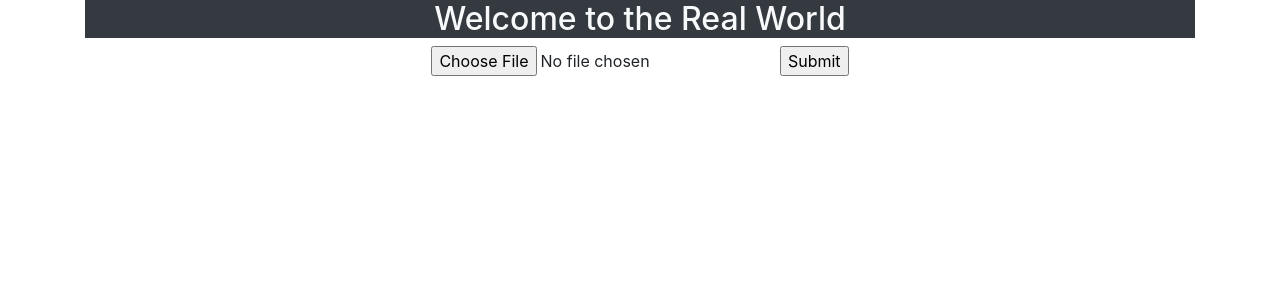
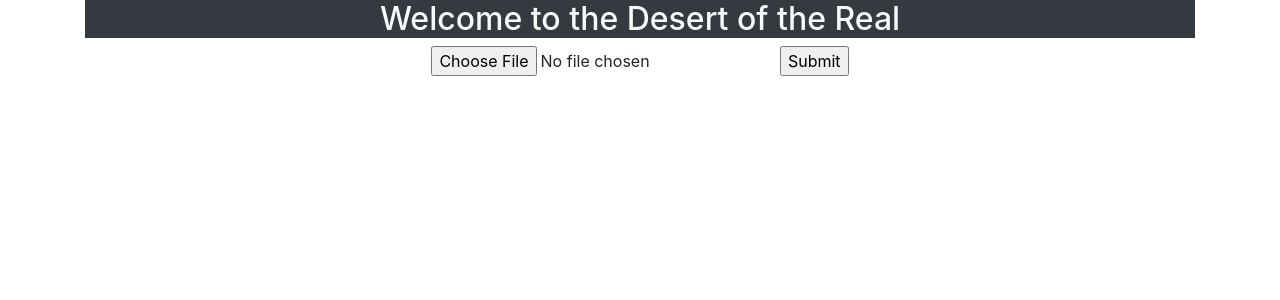
Before and after one commit to LuckyM1618/file_upload_mod, a Flask app: page / in a window 1280 px wide. Shown: the top 300 px of the page. Run offline with Flask 2, Linux system fonts and the light colour scheme; some libraries are stand-ins or nearby versions.

Commit message:
minor changes

```diff
--- a/flask_app/controllers/file_controller.py
+++ b/flask_app/controllers/file_controller.py
@@ -48,7 +48,7 @@ def upload_file():
     return redirect(f'/view-image/{new_file_id}')
 
 
-@app.route('//view-image/<int:file_id>')
+@app.route('/view-image/<int:file_id>')
 def view_image(file_id):
     return render_template('view_image.html', file=FileTest.get_one_by_id({'id': file_id}))
 
--- a/flask_app/templates/file_form.html
+++ b/flask_app/templates/file_form.html
@@ -10,7 +10,7 @@
 </head>
 <body>
     <div class="container text-center">
-        <h2 class='text-light bg-dark'>Welcome to the Real World</h2>
+        <h2 class='text-light bg-dark'>Welcome to the Desert of the Real</h2>
 
         <form action="/uploader" method="POST" enctype="multipart/form-data">
             <input type="file" name="file" />
```
